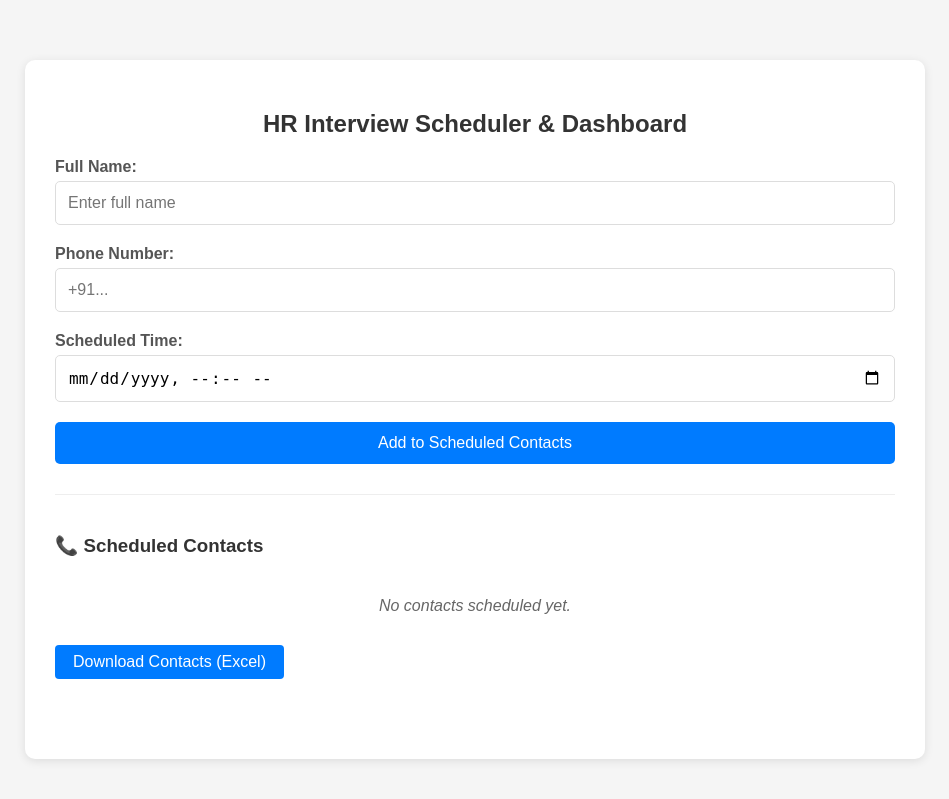
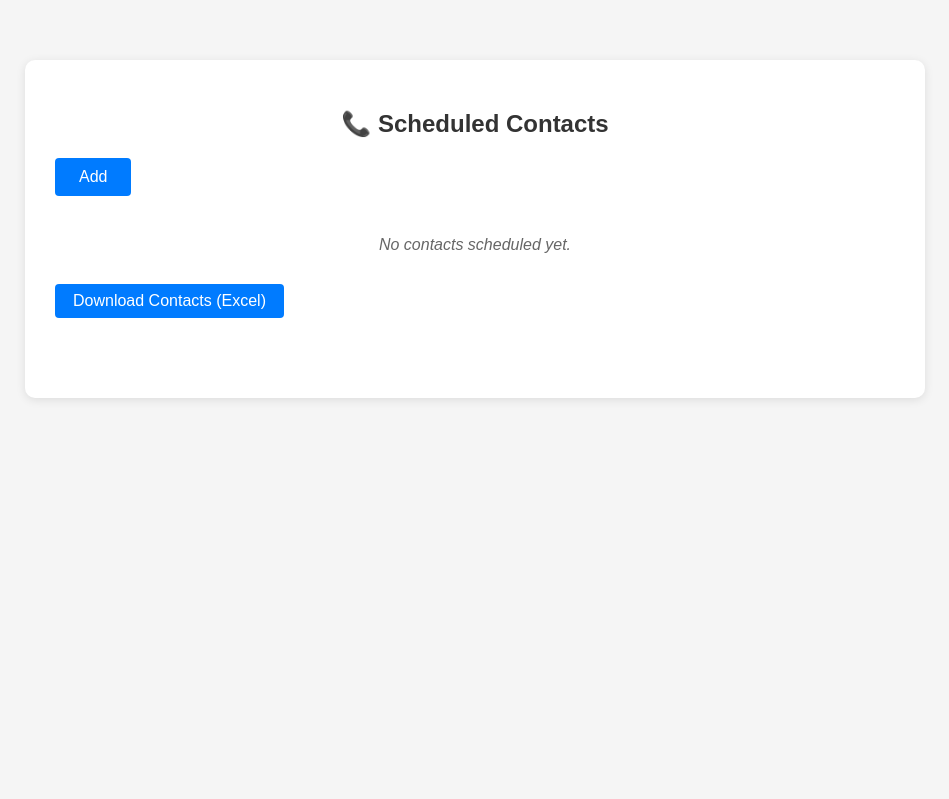
Before and after one commit to YellenkiAbhilash/AB, a Flask app: page / in a window 1280 px wide. Shown: the top 799 px of the page, without its empty margins (165-1114 px from the left). After the commit the page ends 400 px from the top, so only its background shows below. Run offline with Flask 3, Linux system fonts and the light colour scheme; parts of the project's set-up code (start-up, migrations or seed data) failed here and were passed over.

Commit message:
Minimal UI: contacts table with Add button, modal form, no form on page load

```diff
--- a/templates/index.html
+++ b/templates/index.html
@@ -22,56 +22,6 @@
         }
         h2 {
             text-align: center;
-        }
-        .form-section {
-            margin-bottom: 40px;
-            border-bottom: 1px solid #eee;
-            padding-bottom: 30px;
-        }
-        .form-group {
-            margin-bottom: 20px;
-        }
-        label {
-            display: block;
-            margin-bottom: 5px;
-            font-weight: bold;
-            color: #555;
-        }
-        input[type="text"], input[type="tel"], input[type="datetime-local"] {
-            width: 100%;
-            padding: 12px;
-            border: 1px solid #ddd;
-            border-radius: 5px;
-            font-size: 16px;
-            box-sizing: border-box;
-        }
-        button {
-            background-color: #007bff;
-            color: white;
-            padding: 12px 30px;
-            border: none;
-            border-radius: 5px;
-            cursor: pointer;
-            font-size: 16px;
-            width: 100%;
-        }
-        button:hover {
-            background-color: #0056b3;
-        }
-        .message {
-            padding: 10px;
-            border-radius: 5px;
-            margin-bottom: 20px;
-        }
-        .success {
-            background-color: #d4edda;
-            color: #155724;
-            border: 1px solid #c3e6cb;
-        }
-        .error {
-            background-color: #f8d7da;
-            color: #721c24;
-            border: 1px solid #f5c6cb;
         }
         .dashboard-section {
             margin-bottom: 40px;
@@ -122,6 +72,19 @@
         .schedule-btn:hover {
             background-color: #218838;
         }
+        .add-btn {
+            background-color: #007bff;
+            color: white;
+            border: none;
+            border-radius: 4px;
+            padding: 10px 24px;
+            font-size: 16px;
+            cursor: pointer;
+            margin-bottom: 20px;
+        }
+        .add-btn:hover {
+            background-color: #0056b3;
+        }
         .download-btn {
             display: inline-block;
             padding: 8px 18px;
@@ -140,6 +103,77 @@
             padding: 20px;
             font-style: italic;
         }
+        /* Modal styles */
+        .modal {
+            display: none;
+            position: fixed;
+            z-index: 1000;
+            left: 0;
+            top: 0;
+            width: 100%;
+            height: 100%;
+            overflow: auto;
+            background-color: rgba(0,0,0,0.3);
+        }
+        .modal-content {
+            background-color: #fff;
+            margin: 60px auto;
+            padding: 30px 30px 20px 30px;
+            border: 1px solid #888;
+            width: 100%;
+            max-width: 400px;
+            border-radius: 10px;
+            position: relative;
+        }
+        .close {
+            color: #aaa;
+            position: absolute;
+            right: 18px;
+            top: 10px;
+            font-size: 28px;
+            font-weight: bold;
+            cursor: pointer;
+        }
+        .close:hover, .close:focus {
+            color: #333;
+            text-decoration: none;
+            cursor: pointer;
+        }
+        .form-group {
+            margin-bottom: 20px;
+        }
+        label {
+            display: block;
+            margin-bottom: 5px;
+            font-weight: bold;
+            color: #555;
+        }
+        input[type="text"], input[type="tel"], input[type="datetime-local"] {
+            width: 100%;
+            padding: 12px;
+            border: 1px solid #ddd;
+            border-radius: 5px;
+            font-size: 16px;
+            box-sizing: border-box;
+        }
+        button[type="submit"] {
+            width: 100%;
+        }
+        .message {
+            padding: 10px;
+            border-radius: 5px;
+            margin-bottom: 20px;
+        }
+        .success {
+            background-color: #d4edda;
+            color: #155724;
+            border: 1px solid #c3e6cb;
+        }
+        .error {
+            background-color: #f8d7da;
+            color: #721c24;
+            border: 1px solid #f5c6cb;
+        }
         @media (max-width: 700px) {
             body, .container {
                 max-width: 100%;
@@ -153,31 +187,14 @@
 </head>
 <body>
     <div class="container">
-        <h2>HR Interview Scheduler & Dashboard</h2>
-        <div class="form-section">
-            {% if message %}
-            <div class="message {{ message_type }}">
-                {{ message }}
-            </div>
-            {% endif %}
-            <form method="POST">
-                <div class="form-group">
-                    <label for="name">Full Name:</label>
-                    <input type="text" id="name" name="name" placeholder="Enter full name" required>
-                </div>
-                <div class="form-group">
-                    <label for="phone">Phone Number:</label>
-                    <input type="tel" id="phone" name="phone" placeholder="+91..." required>
-                </div>
-                <div class="form-group">
-                    <label for="scheduled_time">Scheduled Time:</label>
-                    <input type="datetime-local" id="scheduled_time" name="scheduled_time" required>
-                </div>
-                <button type="submit">Add to Scheduled Contacts</button>
-            </form>
+        <h2>📞 Scheduled Contacts</h2>
+        <button class="add-btn" onclick="showModal()">Add</button>
+        {% if message %}
+        <div class="message {{ message_type }}">
+            {{ message }}
         </div>
+        {% endif %}
         <div class="dashboard-section">
-            <h3>📞 Scheduled Contacts</h3>
             {% if contacts %}
             <table>
                 <thead>
@@ -215,5 +232,45 @@
             <a href="/download_excel" class="download-btn">Download Contacts (Excel)</a>
         </div>
     </div>
+    <!-- Modal for Add Contact Form -->
+    <div id="addModal" class="modal">
+        <div class="modal-content">
+            <span class="close" onclick="hideModal()">&times;</span>
+            <h3 style="text-align:center;">Add Scheduled Contact</h3>
+            <form method="POST">
+                <div class="form-group">
+                    <label for="name">Full Name:</label>
+                    <input type="text" id="name" name="name" placeholder="Enter full name" required>
+                </div>
+                <div class="form-group">
+                    <label for="phone">Phone Number:</label>
+                    <input type="tel" id="phone" name="phone" placeholder="+91..." required>
+                </div>
+                <div class="form-group">
+                    <label for="scheduled_time">Scheduled Time:</label>
+                    <input type="datetime-local" id="scheduled_time" name="scheduled_time" required>
+                </div>
+                <button type="submit">Add Contact</button>
+            </form>
+        </div>
+    </div>
+    <script>
+        function showModal() {
+            document.getElementById('addModal').style.display = 'block';
+        }
+        function hideModal() {
+            document.getElementById('addModal').style.display = 'none';
+        }
+        // Hide modal on click outside
+        window.onclick = function(event) {
+            var modal = document.getElementById('addModal');
+            if (event.target == modal) {
+                hideModal();
+            }
+        }
+    </script>
+    {% if message %}
+    <script>hideModal();</script>
+    {% endif %}
 </body>
 </html>
```
